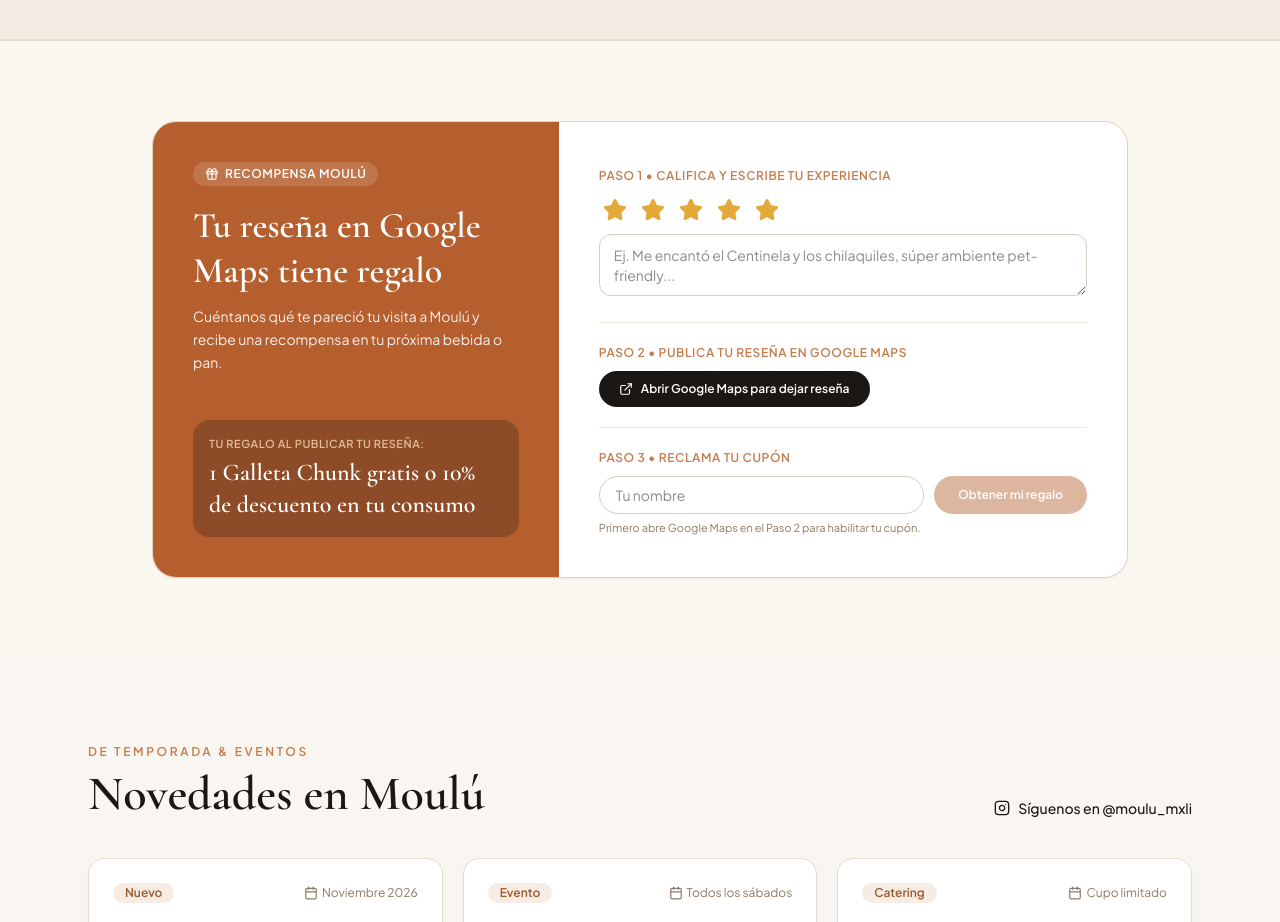
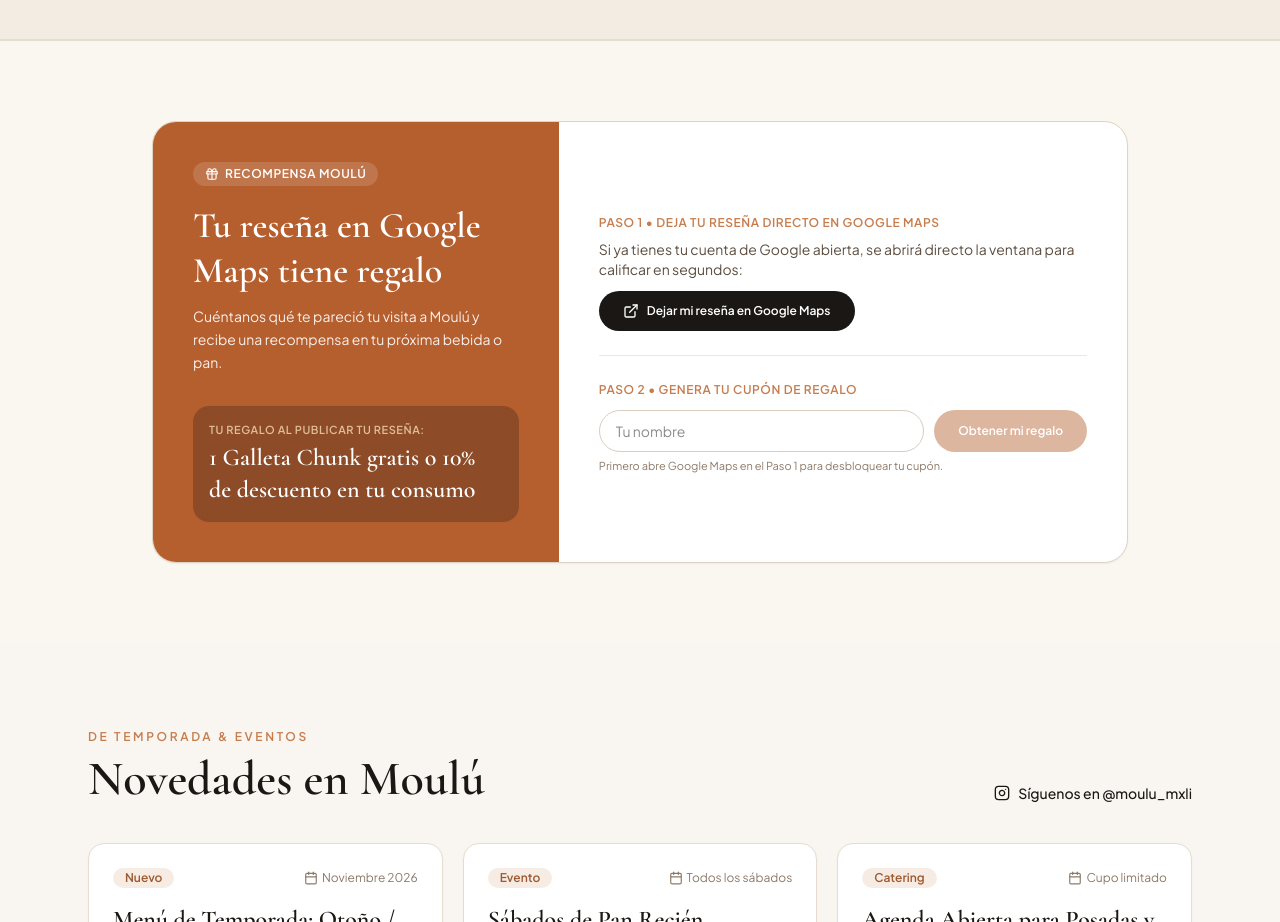
Before and after one commit to SAGREROM/MOULU-WEB, a React (Vite) app: page / in a window 1280 px wide. Shown: the part 4720-5642 px from the top of the page. Built offline with nearby package versions, Linux system fonts and the light colour scheme.

Commit message:
Simplify Google Maps review flow to 2 steps without copy-paste

```diff
--- a/src/components/ReviewRewardSection.tsx
+++ b/src/components/ReviewRewardSection.tsx
@@ -1,5 +1,5 @@
 import { useState } from 'react';
-import { Check, Copy, ExternalLink, Gift, Star } from 'lucide-react';
+import { Check, ExternalLink, Gift } from 'lucide-react';
 import type { ReviewRewardConfig } from '../types/site';
 import { Reveal } from './Reveal';
 
@@ -10,23 +10,22 @@ interface ReviewRewardSectionProps {
 interface SavedCoupon {
   code: string;
   name: string;
-  stars: number;
   createdAt: string;
 }
 
 const COUPON_STORAGE_KEY = 'moulu_review_coupon_v1';
 
 function generateCouponCode(prefix: string): string {
-  const cleanPrefix = (prefix || 'MOULU').toUpperCase().replace(/[^A-Z0-9]/g, '').slice(0, 8);
+  const cleanPrefix = (prefix || 'MOULU')
+    .toUpperCase()
+    .replace(/[^A-Z0-9]/g, '')
+    .slice(0, 8);
   const rand = Math.random().toString(36).substring(2, 6).toUpperCase();
   return `${cleanPrefix}-${rand}`;
 }
 
 export function ReviewRewardSection({ config }: ReviewRewardSectionProps) {
-  const [stars, setStars] = useState(5);
-  const [comment, setComment] = useState('');
   const [customerName, setCustomerName] = useState('');
-  const [copied, setCopied] = useState(false);
   const [openedMaps, setOpenedMaps] = useState(false);
   const [coupon, setCoupon] = useState<SavedCoupon | null>(() => {
     try {
@@ -39,24 +38,12 @@ export function ReviewRewardSection({ config }: ReviewRewardSectionProps) {
 
   if (!config || !config.enabled) return null;
 
-  const handleCopyText = async () => {
-    if (!comment.trim()) return;
-    try {
-      await navigator.clipboard.writeText(comment.trim());
-      setCopied(true);
-      setTimeout(() => setCopied(false), 2000);
-    } catch {
-      // Ignore clipboard errors in restricted browsers
-    }
-  };
-
   const handleClaimCoupon = (e: React.FormEvent) => {
     e.preventDefault();
     if (!customerName.trim()) return;
     const nextCoupon: SavedCoupon = {
       code: generateCouponCode(config.couponPrefix),
       name: customerName.trim(),
-      stars,
       createdAt: new Date().toLocaleDateString('es-MX'),
     };
     localStorage.setItem(COUPON_STORAGE_KEY, JSON.stringify(nextCoupon));
@@ -94,10 +81,10 @@ export function ReviewRewardSection({ config }: ReviewRewardSectionProps) {
                 </div>
               </div>
 
-              {/* Right interactive steps or coupon */}
-              <div className="p-8 sm:p-10 lg:col-span-7">
+              {/* Right 2-step flow or coupon */}
+              <div className="flex flex-col justify-center p-8 sm:p-10 lg:col-span-7">
                 {coupon ? (
-                  <div className="flex h-full flex-col justify-center text-center">
+                  <div className="text-center">
                     <div className="mx-auto flex h-12 w-12 items-center justify-center rounded-full bg-emerald-100 text-emerald-700">
                       <Check className="h-6 w-6" />
                     </div>
@@ -126,89 +113,40 @@ export function ReviewRewardSection({ config }: ReviewRewardSectionProps) {
                     <p className="mt-4 text-xs text-[#7A6858]">{config.terms}</p>
                   </div>
                 ) : (
-                  <form onSubmit={handleClaimCoupon} className="space-y-5">
-                    {/* Step 1 */}
+                  <form onSubmit={handleClaimCoupon} className="space-y-6">
                     <div>
                       <span className="text-xs font-semibold uppercase tracking-wider text-[#C67D4E]">
-                        Paso 1 • Califica y escribe tu experiencia
+                        Paso 1 • Deja tu reseña directo en Google Maps
                       </span>
-                      <div className="mt-2 flex items-center gap-1.5">
-                        {[1, 2, 3, 4, 5].map((n) => (
-                          <button
-                            key={n}
-                            type="button"
-                            onClick={() => setStars(n)}
-                            aria-label={`${n} estrellas`}
-                            className="p-1 transition hover:scale-110 cursor-pointer"
-                          >
-                            <Star
-                              className={`h-6 w-6 ${
-                                n <= stars
-                                  ? 'fill-[#E5A93B] text-[#E5A93B]'
-                                  : 'text-[#D8CEC0]'
-                              }`}
-                            />
-                          </button>
-                        ))}
-                      </div>
-                      <textarea
-                        rows={2}
-                        value={comment}
-                        onChange={(e) => setComment(e.target.value)}
-                        placeholder="Ej. Me encantó el Centinela y los chilaquiles, súper ambiente pet-friendly..."
-                        className="mt-2 w-full rounded-xl border border-[#D8CEC0] px-3.5 py-2.5 text-sm text-[#1A1714] outline-none focus:border-[#C67D4E]"
-                      />
-                      {comment.trim() && (
-                        <button
-                          type="button"
-                          onClick={handleCopyText}
-                          className="mt-1.5 inline-flex items-center gap-1.5 text-xs font-medium text-[#9E592E] hover:underline cursor-pointer"
-                        >
-                          {copied ? (
-                            <>
-                              <Check className="h-3.5 w-3.5" /> Texto copiado
-                            </>
-                          ) : (
-                            <>
-                              <Copy className="h-3.5 w-3.5" /> Copiar texto para pegarlo en Google Maps
-                            </>
-                          )}
-                        </button>
-                      )}
-                    </div>
-
-                    {/* Step 2 */}
-                    <div className="border-t border-[#EFE7DA] pt-4">
-                      <span className="text-xs font-semibold uppercase tracking-wider text-[#C67D4E]">
-                        Paso 2 • Publica tu reseña en Google Maps
-                      </span>
-                      <div className="mt-2">
+                      <p className="mt-1.5 text-sm text-[#5C4D40]">
+                        Si ya tienes tu cuenta de Google abierta, se abrirá directo la ventana para calificar en segundos:
+                      </p>
+                      <div className="mt-3">
                         <a
                           href={config.googleMapsReviewUrl}
                           target="_blank"
                           rel="noreferrer"
                           onClick={() => setOpenedMaps(true)}
-                          className="inline-flex items-center gap-2 rounded-full bg-[#1A1714] px-5 py-2.5 text-xs font-semibold text-white transition hover:bg-[#C67D4E]"
+                          className="inline-flex items-center gap-2 rounded-full bg-[#1A1714] px-6 py-3 text-xs font-semibold text-white transition hover:bg-[#C67D4E]"
                         >
-                          <ExternalLink className="h-3.5 w-3.5" />
-                          Abrir Google Maps para dejar reseña
+                          <ExternalLink className="h-4 w-4" />
+                          Dejar mi reseña en Google Maps
                         </a>
                       </div>
                     </div>
 
-                    {/* Step 3 */}
-                    <div className="border-t border-[#EFE7DA] pt-4">
+                    <div className="border-t border-[#EFE7DA] pt-5">
                       <span className="text-xs font-semibold uppercase tracking-wider text-[#C67D4E]">
-                        Paso 3 • Reclama tu cupón
+                        Paso 2 • Genera tu cupón de regalo
                       </span>
-                      <div className="mt-2 flex flex-col gap-2.5 sm:flex-row">
+                      <div className="mt-2.5 flex flex-col gap-2.5 sm:flex-row">
                         <input
                           type="text"
                           required
                           value={customerName}
                           onChange={(e) => setCustomerName(e.target.value)}
                           placeholder="Tu nombre"
-                          className="flex-1 rounded-full border border-[#D8CEC0] px-4 py-2 text-sm outline-none focus:border-[#C67D4E]"
+                          className="flex-1 rounded-full border border-[#D8CEC0] px-4 py-2.5 text-sm outline-none focus:border-[#C67D4E]"
                         />
                         <button
                           type="submit"
@@ -216,7 +154,7 @@ export function ReviewRewardSection({ config }: ReviewRewardSectionProps) {
                           title={
                             openedMaps
                               ? 'Generar cupón'
-                              : 'Primero abre Google Maps en el Paso 2'
+                              : 'Primero haz clic en Paso 1'
                           }
                           className="rounded-full bg-[#B55E2E] px-6 py-2.5 text-xs font-semibold text-white transition hover:bg-[#9B4E23] disabled:opacity-45 cursor-pointer disabled:cursor-not-allowed"
                         >
@@ -225,7 +163,7 @@ export function ReviewRewardSection({ config }: ReviewRewardSectionProps) {
                       </div>
                       {!openedMaps && (
                         <p className="mt-1.5 text-[11px] text-[#8C7A68]">
-                          Primero abre Google Maps en el Paso 2 para habilitar tu cupón.
+                          Primero abre Google Maps en el Paso 1 para desbloquear tu cupón.
                         </p>
                       )}
                     </div>
```
